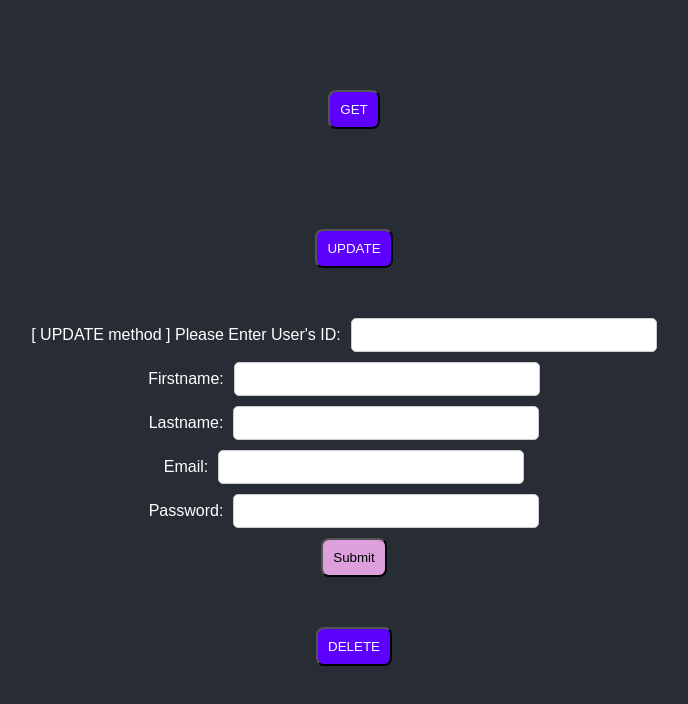
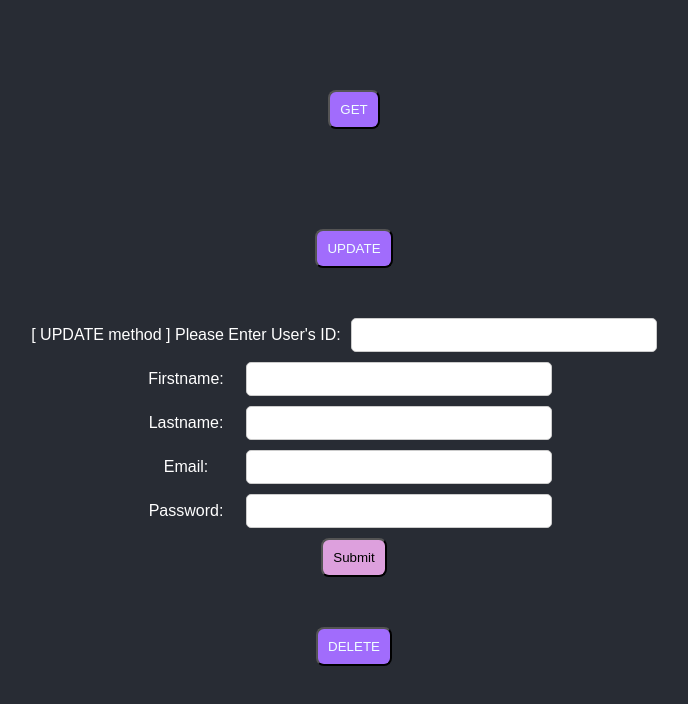
Before and after one commit to TikhampornSky/Tendon-Indiv, a React (Create React App) app: page /admin/user in a window 1280 px wide. Both pictures are taken after a click on the button "UPDATE". Shown: the top 704 px of the page, without its empty margins (286-974 px from the left). Built offline with nearby package versions, Linux system fonts and the light colour scheme; what inversify would draw is missing.

Commit message:
More CSS...

```diff
--- a/src/admin_page/user_page.css
+++ b/src/admin_page/user_page.css
@@ -15,15 +15,26 @@ button {
     padding: 10px;
     border-radius: 8px;
 }
+button:hover {
+    background-color: rgb(245, 23, 249);
+}
 
 .button-shown {
-    background-color: rgb(93, 0, 253);
+    background-color: rgb(161, 108, 252);
     color: azure;
     margin-top: 50px;
     margin-bottom: 50px;
+}
+.button-shown:hover {
+    background-color: rgb(93, 0, 253);
 }
 
 .update-field {
     margin-top: 10px;
     margin-bottom: 10px;
 }
+
+.label-update {
+    display: inline-block;
+    width: 100px;
+}
--- a/src/admin_page/user_page.tsx
+++ b/src/admin_page/user_page.tsx
@@ -87,19 +87,19 @@ function InputForUpdate(UpdateCase: updateCase) {
         return (
             <>
                 <div className='update-field'>
-                    Firstname:
+                    <div className='label-update'>Firstname: </div>
                     <input type="text" onChange={ onChangeFName } />
                 </div>
                 <div className='update-field'>
-                    Lastname:
+                    <div className='label-update'>Lastname: </div>
                     <input type="text" onChange={ onChangeLName } />
                 </div>
                 <div className='update-field'>
-                    Email:
+                    <div className='label-update'>Email: </div>
                     <input type="text" onChange={ onChangeEmail } />
                 </div>
                 <div className='update-field'>
-                    Password:
+                    <div className='label-update'>Password: </div>
                     <input type="text" onChange={ onChangePassword } />
                 </div>
             </>
```
